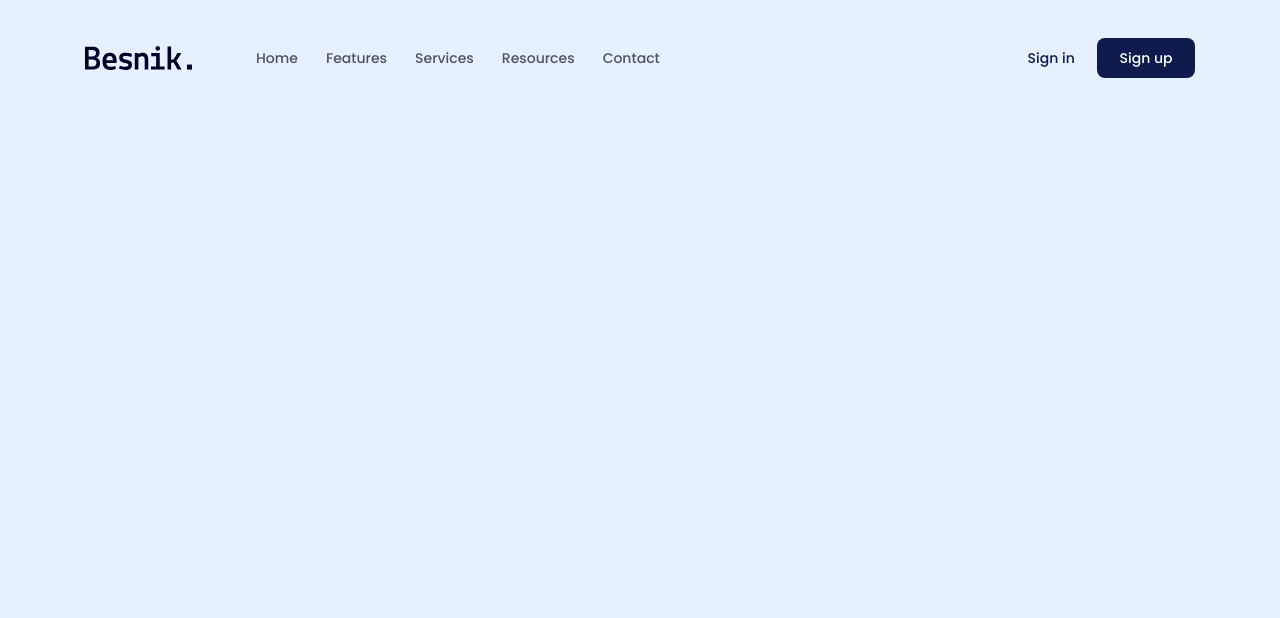
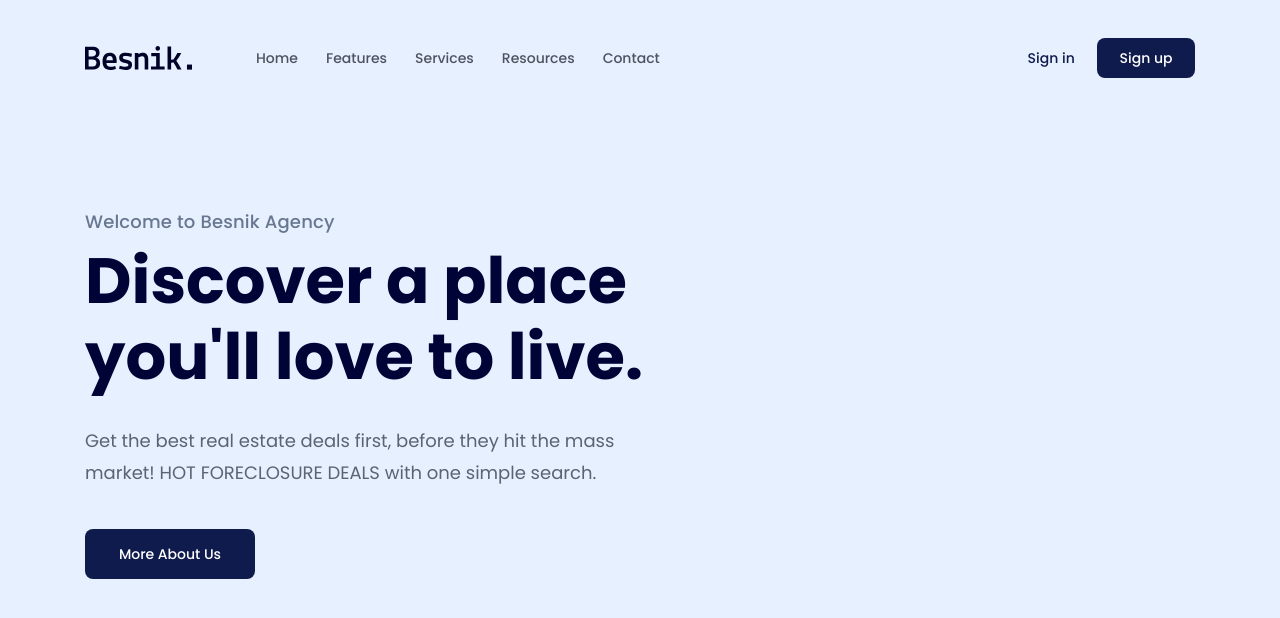
Before and after one commit to Anakonkai01/FrontEnd, a plain HTML site: page Project1/index.html in a window 1280 px wide. Drawn offline with Linux system fonts and the light colour scheme.

Commit message:
Hero info

```diff
--- a/Project1/assets/css/styles.css
+++ b/Project1/assets/css/styles.css
@@ -86,3 +86,41 @@ a {
   padding: 13px 16px;
   margin-left: 18px;
 }
+
+.hero {
+  margin-top: 130px;
+}
+.hero .info {
+  width: 51%;
+}
+.hero .sub-title {
+  color: #687690;
+  font-size: 1.8rem;
+  font-style: normal;
+  font-weight: 500;
+  line-height: 1.5;
+  letter-spacing: 0.01em;
+}
+
+.hero .title {
+  color: #000336;
+  margin-top: 8px;
+  font-size: 6.4rem;
+  font-style: normal;
+  font-weight: 700;
+  line-height: 1.19; /* 118.75% */
+}
+
+.hero .desc {
+  color: #5a6473;
+  margin-top: 30px;
+  font-size: 1.8rem;
+  font-style: normal;
+  font-weight: 400;
+  line-height: 1.78;
+}
+
+.info .hero-cta {
+  margin-top: 40px;
+  min-width: 170px;
+}
--- a/Project1/index.html
+++ b/Project1/index.html
@@ -30,6 +30,18 @@
               <a href="#!" class="btn action-btn">Sign up</a>
             </div>
           </nav>
+          <div class="hero">
+            <div class="info">
+              <p class="sub-title">Welcome to Besnik Agency</p>
+              <h1 class="title">Discover a place you'll love to live.</h1>
+              <p class="desc">
+                Get the best real estate deals first, before they hit the mass
+                market! HOT FORECLOSURE DEALS with one simple search.
+              </p>
+              <!-- cta : call to action -->
+              <a href="#!" class="btn hero-cta">More About Us</a>
+            </div>
+          </div>
         </div>
       </header>
     </main>
```
